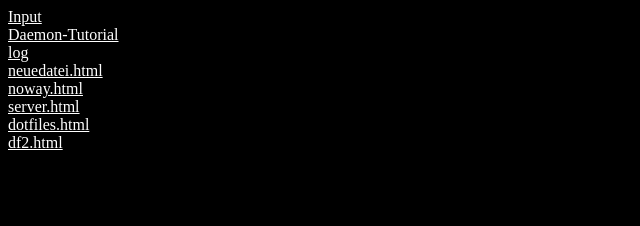
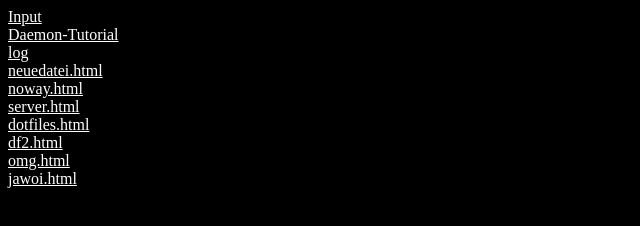
Before and after one commit to BenSchi32/docservd, a plain HTML site: page index.html in a window 1280 px wide. Shown: the whole page, without its empty margins (0-640 px from the left). Drawn offline with Linux system fonts and the light colour scheme.

Commit message:
Add files via upload

```diff
--- a/index.html
+++ b/index.html
@@ -17,5 +17,7 @@
 	<a href="documents/server.html">server.html</a><br>
 	<a href="documents/dotfiles.html">dotfiles.html</a><br>
 	<a href="documents/df2.html">df2.html</a><br>
+	<a href="documents/omg.html">omg.html</a><br>
+	<a href="documents/jawoi.html">jawoi.html</a><br>
 </body>
 </html>
```
